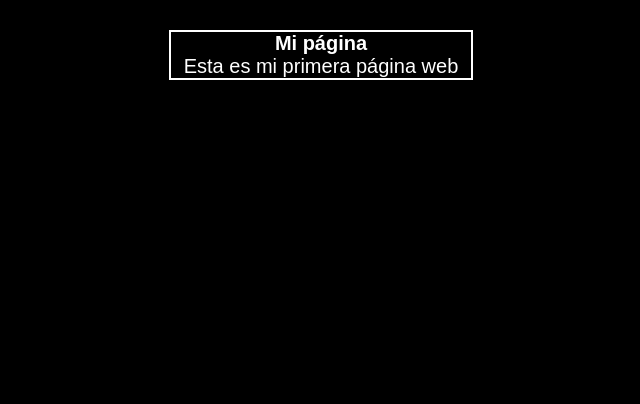
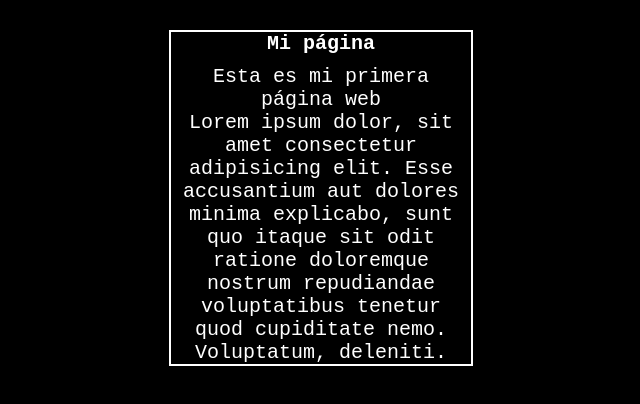
Before and after one commit to David168247/hyperBlog, a plain HTML site: page index.html in a window 1280 px wide. Shown: the whole page, without its empty margins (319-959 px from the left). Drawn offline with Linux system fonts and the light colour scheme.

Commit message:
Agregando mejor tipografía y un nuevo parrafo

```diff
--- a/index.html
+++ b/index.html
@@ -10,6 +10,7 @@
    <div class="container">
      <h1>Mi página</h1>
      <p>Esta es mi primera página web</p>
+     <p>Lorem ipsum dolor, sit amet consectetur adipisicing elit. Esse accusantium aut dolores minima explicabo, sunt quo itaque sit odit ratione doloremque nostrum repudiandae voluptatibus tenetur quod cupiditate nemo. Voluptatum, deleniti.</p>
    </div>
 </body>
 </html>
--- a/style.css
+++ b/style.css
@@ -6,14 +6,14 @@
 body{
     background: black;
     color: white;
-    font-family: Arial, Helvetica, sans-serif;
+    font-family: 'Courier New', Courier, monospace;
     display: flex;
     justify-content: center;
     margin-top: 30px;
 }
 
 h1{
-
+    padding-bottom: 10px;
     font-size: 20px;
     text-align: center;
 }
```
